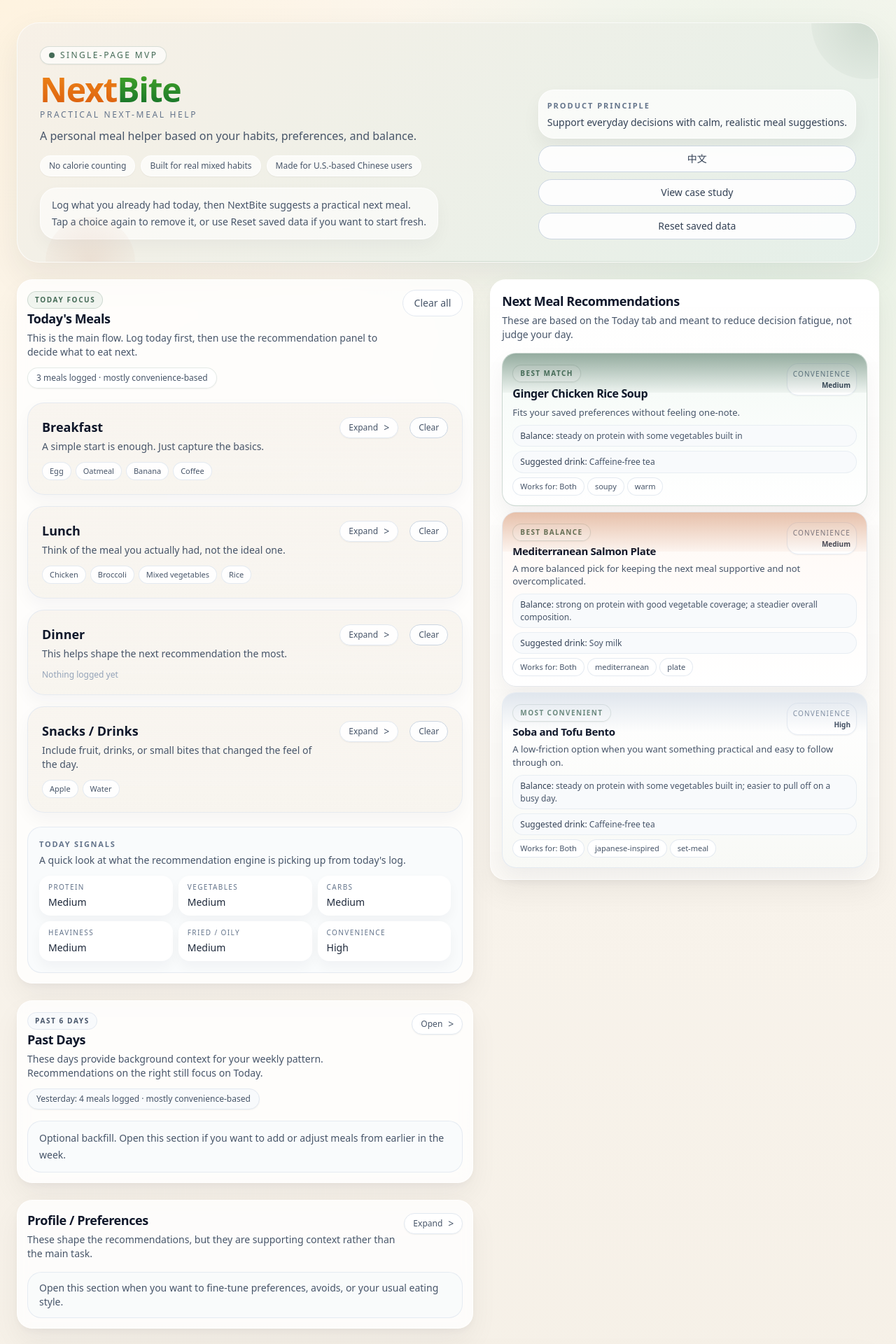
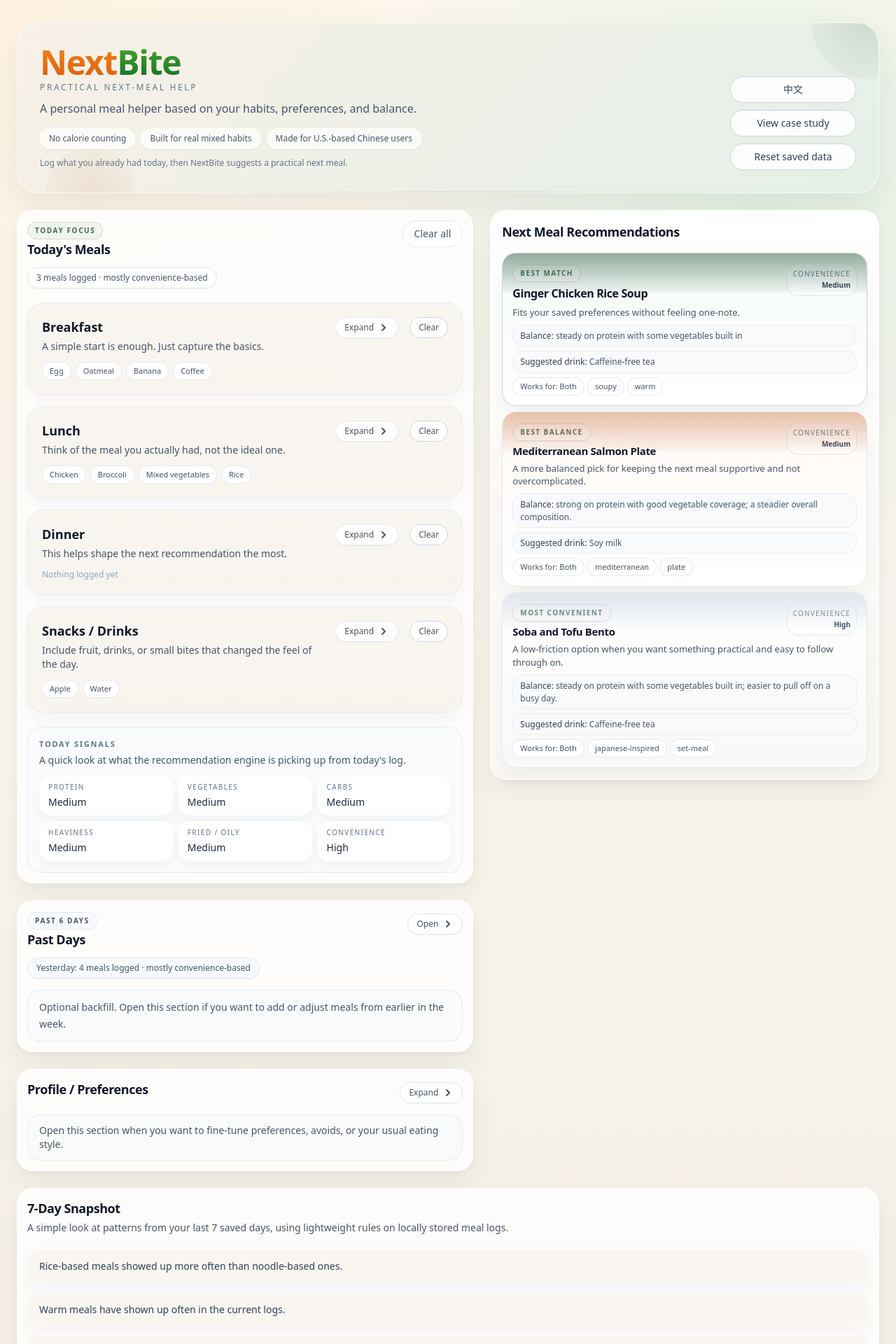
Before and after one commit to HuiYingChung/next-bite, a React (Vite) app: page / in a window 1280 px wide. Shown: the top 1920 px of the page at 70% size. Built offline with nearby package versions, Linux system fonts and the light colour scheme.

Commit message:
Polished the interface

```diff
--- a/src/App.tsx
+++ b/src/App.tsx
@@ -1,6 +1,6 @@
 import { useEffect, useMemo, useState } from "react";
 import { Analytics } from "@vercel/analytics/react";
-import { InfoPill, LabeledField, TagGroup } from "./components";
+import { Chevron, InfoPill, LabeledField, TagGroup } from "./components";
 import {
   avoidTags,
   categoryLabels,
@@ -588,10 +588,15 @@ function App() {
     }));
   };
 
-  const renderSignals = (signals: { label: string; value: string }[], title: string, helper: string) => (
+  const renderSignals = (signals: { label: string; value: string }[], title: string, helper: string, hasMeals: boolean) => (
     <div className="subtle-card mt-5 p-4">
       <div className={`text-[11px] font-semibold text-slate-500 ${locale === "en" ? "uppercase tracking-[0.16em]" : "tracking-[0.08em]"}`}>{title}</div>
       <p className="mt-1 text-sm text-slate-600">{helper}</p>
+      {!hasMeals ? (
+        <div className="mt-3 rounded-2xl border border-dashed border-slate-200 bg-white/60 px-4 py-3 text-center text-xs text-slate-400">
+          {locale === "en" ? "Log a meal to see signals" : "記錄一餐後即可看到訊號"}
+        </div>
+      ) : (
       <div className="mt-3 grid gap-2 sm:grid-cols-2 xl:grid-cols-3">
         {signals.map((signal) => (
           <div key={signal.label} className="rounded-2xl border border-white/70 bg-white px-3 py-2 shadow-[0_8px_18px_rgba(15,23,42,0.04)]">
@@ -600,6 +605,7 @@ function App() {
           </div>
         ))}
       </div>
+      )}
     </div>
   );
 
@@ -621,7 +627,7 @@ function App() {
   const renderMealEditor = (day: DayHistory, openMeal: MealName | null, setOpenMeal: React.Dispatch<React.SetStateAction<MealName | null>>) => (
     <div className="space-y-4">
       {mealNames.map((mealName) => (
-        <div key={`${day.id}-${mealName}`} className="rounded-[24px] border border-slate-200/80 bg-[linear-gradient(180deg,rgba(248,244,238,0.92),rgba(245,241,234,0.72))] p-4 shadow-[0_10px_24px_rgba(15,23,42,0.04)] md:p-5">
+        <div key={`${day.id}-${mealName}`} className="rounded-[24px] border border-slate-200/80 bg-[linear-gradient(180deg,rgba(248,244,238,0.92),rgba(245,241,234,0.72))] p-4 shadow-[0_10px_24px_rgba(15,23,42,0.04)] transition-all duration-200 hover:border-slate-300/90 hover:shadow-[0_14px_30px_rgba(15,23,42,0.07)] md:p-5">
           <div className="flex flex-col gap-3 sm:flex-row sm:items-start sm:justify-between md:gap-4">
             <button
               type="button"
@@ -640,11 +646,9 @@ function App() {
                   )}
                 </div>
               </div>
-              <div className="flex shrink-0 items-center gap-2 rounded-full border border-slate-200 bg-white/90 px-3 py-1.5 text-xs font-medium text-slate-600 shadow-sm">
+              <div className="flex shrink-0 items-center gap-1.5 rounded-full border border-slate-200 bg-white/90 px-3 py-1.5 text-xs font-medium text-slate-600 shadow-sm">
                 <span className="hidden sm:inline">{openMeal === mealName ? t.collapse : t.expand}</span>
-                <span className={`inline-block text-sm leading-none transition-transform ${openMeal === mealName ? "rotate-90" : ""}`} aria-hidden="true">
-                  &gt;
-                </span>
+                <Chevron open={openMeal === mealName} />
               </div>
             </button>
             <button
@@ -657,7 +661,7 @@ function App() {
           </div>
 
           {openMeal === mealName && (
-            <div className="soft-divider mt-5 grid gap-4 pt-4">
+            <div className="soft-divider mt-5 grid gap-4 pt-4 animate-slide-down">
               {(Object.keys(categoryLabels) as MealArrayField[]).map((category) => (
                 <div key={`${day.id}-${mealName}-${category}`}>
                   <div className="mb-2 text-sm font-medium text-slate-700">{categoryLabels[category]}</div>
@@ -702,10 +706,6 @@ function App() {
           <div className="pointer-events-none absolute inset-x-0 bottom-0 h-px bg-[linear-gradient(90deg,rgba(255,255,255,0),rgba(111,143,117,0.26),rgba(255,255,255,0))]" />
           <div className="flex flex-col gap-3.5 md:flex-row md:items-end md:justify-between">
             <div className="max-w-2xl">
-              <div className={`mb-3 inline-flex items-center gap-2 rounded-full border border-moss/20 bg-white/65 px-3 py-1 text-xs font-medium text-moss shadow-sm ${locale === "en" ? "uppercase tracking-[0.2em]" : "tracking-[0.08em]"}`}>
-                <span className="inline-flex h-2 w-2 rounded-full bg-moss" />
-                <span>{t.mvp}</span>
-              </div>
               <div>
                 <h1 className="text-[2rem] font-semibold tracking-tight sm:text-4xl md:text-5xl">
                   <span className="bg-[linear-gradient(180deg,#F08A18,#D95A0E)] bg-clip-text text-transparent">Next</span>
@@ -727,22 +727,9 @@ function App() {
                   </div>
                 ))}
               </div>
-              <div className="mt-3.5 max-w-2xl rounded-[18px] border border-white/70 bg-white/60 px-4 py-3 text-sm leading-6 text-slate-600 shadow-[0_10px_24px_rgba(15,23,42,0.04)] sm:mt-4 sm:rounded-[24px]">
-                <div>{t.usage1}</div>
-                <div>{t.usage2}</div>
-              </div>
+              <p className="mt-2.5 max-w-xl text-xs leading-5 text-slate-500">{t.usage1}</p>
             </div>
-            <div className="flex w-full flex-col gap-2.5 sm:w-auto sm:min-w-[220px]">
-              <div className="rounded-[20px] border border-white/80 bg-white/70 p-3 text-sm text-slate-600 shadow-[0_12px_26px_rgba(15,23,42,0.05)] sm:rounded-[22px]">
-                <div className={`text-[11px] font-semibold text-slate-500 ${locale === "en" ? "uppercase tracking-[0.18em]" : "tracking-[0.08em]"}`}>
-                  {locale === "en" ? "Product Principle" : "產品原則"}
-                </div>
-                <div className="mt-1 leading-5 text-slate-700">
-                  {locale === "en"
-                    ? "Support everyday decisions with calm, realistic meal suggestions."
-                    : "用平靜、實際的建議，幫助日常飲食決策。"}
-                </div>
-              </div>
+            <div className="flex w-full flex-col gap-2.5 sm:w-auto sm:min-w-[180px]">
               <button
                 type="button"
                 onClick={() => setLocale((current) => (current === "en" ? "zh" : "en"))}
@@ -774,7 +761,6 @@ function App() {
                   <div className="min-w-0">
                     <div className={`section-kicker border-moss/20 bg-mist/60 text-moss ${locale === "zh" ? "normal-case tracking-[0.08em]" : ""}`}>{t.todayFocus}</div>
                     <h2 className="section-title">{t.todaysMeals}</h2>
-                    <p className="mt-1 text-sm text-slate-600">{t.todayIntro}</p>
                     <div className="mt-3 inline-flex rounded-full border border-moss/15 bg-white/85 px-3 py-1.5 text-xs font-medium text-slate-600 shadow-sm">
                       {todayHeaderSummary}
                     </div>
@@ -796,7 +782,7 @@ function App() {
               )}
 
               {renderMealEditor(todayDay, openTodayMeal, setOpenTodayMeal)}
-              {renderSignals(todaySignals, t.todaySignals, t.todaySignalsHelp)}
+              {renderSignals(todaySignals, t.todaySignals, t.todaySignalsHelp, hasAnyTodayMeal)}
             </div>
 
             <div className="panel">
@@ -809,16 +795,13 @@ function App() {
                 <div className="min-w-0">
                   <div className={`section-kicker border-slate-200 bg-slate-50 text-slate-600 ${locale === "zh" ? "normal-case tracking-[0.08em]" : ""}`}>{t.past6Days}</div>
                   <h2 className="section-title">{t.pastDays}</h2>
-                  <p className="mt-1 text-sm text-slate-600">{t.pastIntro}</p>
                   <div className="mt-3 inline-flex rounded-full border border-slate-200 bg-slate-50 px-3 py-1.5 text-xs font-medium text-slate-600 shadow-sm">
                     {getDisplayDayLabel(selectedPastDay.label, locale)}: {pastDayHeaderSummary}
                   </div>
                 </div>
-                <div className="mt-1 flex shrink-0 items-center gap-2 rounded-full border border-slate-200 bg-white px-3 py-1.5 text-xs font-medium text-slate-600 shadow-sm">
+                <div className="mt-1 flex shrink-0 items-center gap-1.5 rounded-full border border-slate-200 bg-white px-3 py-1.5 text-xs font-medium text-slate-600 shadow-sm">
                   <span className="hidden sm:inline">{pastDaysOpen ? t.collapse : t.open}</span>
-                  <span className={`inline-block text-sm leading-none transition-transform ${pastDaysOpen ? "rotate-90" : ""}`} aria-hidden="true">
-                    &gt;
-                  </span>
+                  <Chevron open={pastDaysOpen} />
                 </div>
               </button>
 
@@ -829,7 +812,7 @@ function App() {
               )}
 
               {pastDaysOpen && (
-                <>
+                <div className="animate-slide-down">
                   <div className="mt-4 flex flex-col gap-3 sm:mt-5 sm:flex-row sm:items-start sm:justify-between">
                     <div className="subtle-card px-3 py-2 text-sm text-slate-600 sm:flex-1">
                       {t.pastHelper}
@@ -884,8 +867,8 @@ function App() {
                   )}
 
                   {renderMealEditor(selectedPastDay, openPastMeal, setOpenPastMeal)}
-                  {renderSignals(pastDaySignals, `${getDisplayDayLabel(selectedPastDay.label, locale)} ${t.daySignals}`, t.daySignalsHelp)}
-                </>
+                  {renderSignals(pastDaySignals, `${getDisplayDayLabel(selectedPastDay.label, locale)} ${t.daySignals}`, t.daySignalsHelp, hasAnyPastMeal)}
+                </div>
               )}
             </div>
 
@@ -898,13 +881,10 @@ function App() {
               >
                 <div className="min-w-0">
                   <h2 className="section-title">{t.profile}</h2>
-                  <p className="mt-1 text-sm text-slate-600">{t.profileIntro}</p>
                 </div>
-                <div className="mt-1 flex shrink-0 items-center gap-2 rounded-full border border-slate-200 bg-white px-3 py-1.5 text-xs font-medium text-slate-600 shadow-sm">
+                <div className="mt-1 flex shrink-0 items-center gap-1.5 rounded-full border border-slate-200 bg-white px-3 py-1.5 text-xs font-medium text-slate-600 shadow-sm">
                   <span className="hidden sm:inline">{profileOpen ? t.collapse : t.expand}</span>
-                  <span className={`inline-block text-sm leading-none transition-transform ${profileOpen ? "rotate-90" : ""}`} aria-hidden="true">
-                    &gt;
-                  </span>
+                  <Chevron open={profileOpen} />
                 </div>
               </button>
 
@@ -915,7 +895,7 @@ function App() {
               )}
 
               {profileOpen && (
-                <>
+                <div className="animate-slide-down">
                   <div className="mt-4 flex justify-end">
                     <button
                       type="button"
@@ -985,7 +965,7 @@ function App() {
 
                   <TagGroup title={t.preferenceTags} helper={t.preferenceHelp} tags={preferenceTags} activeTags={state.profile.preferenceTags} onToggle={(tag) => toggleTag("preferenceTags", tag)} />
                   <TagGroup title={t.avoidTags} helper={t.avoidHelp} tags={avoidTags} activeTags={state.profile.avoidTags} onToggle={(tag) => toggleTag("avoidTags", tag)} />
-                </>
+                </div>
               )}
             </div>
             </section>
@@ -994,7 +974,6 @@ function App() {
               <div className="panel bg-[linear-gradient(180deg,rgba(255,255,255,0.88),rgba(250,248,244,0.92))] p-3 sm:p-4 md:p-4 xl:sticky xl:top-3">
                 <div className="mb-3.5 sm:mb-4">
                   <h2 className="section-title">{t.recommendations}</h2>
-                  <p className="mt-1 text-sm leading-5 text-slate-600">{t.recommendationsHelp}</p>
                 </div>
                 <div className="space-y-2">
                   {recommendations.map((recommendation, index) => {
--- a/src/components.tsx
+++ b/src/components.tsx
@@ -1,4 +1,20 @@
 import type { ReactNode } from "react";
+
+export function Chevron(props: { open?: boolean; className?: string }) {
+  return (
+    <svg
+      className={`h-4 w-4 transition-transform duration-300 ${props.open ? "rotate-90" : ""} ${props.className ?? ""}`}
+      viewBox="0 0 16 16"
+      fill="none"
+      stroke="currentColor"
+      strokeWidth="2"
+      strokeLinecap="round"
+      strokeLinejoin="round"
+    >
+      <path d="M6 4l4 4-4 4" />
+    </svg>
+  );
+}
 
 export function LabeledField(props: { label: string; children: ReactNode }) {
   return (
```
Also changed, not shown: src/index.css (+29 -0 lines).
